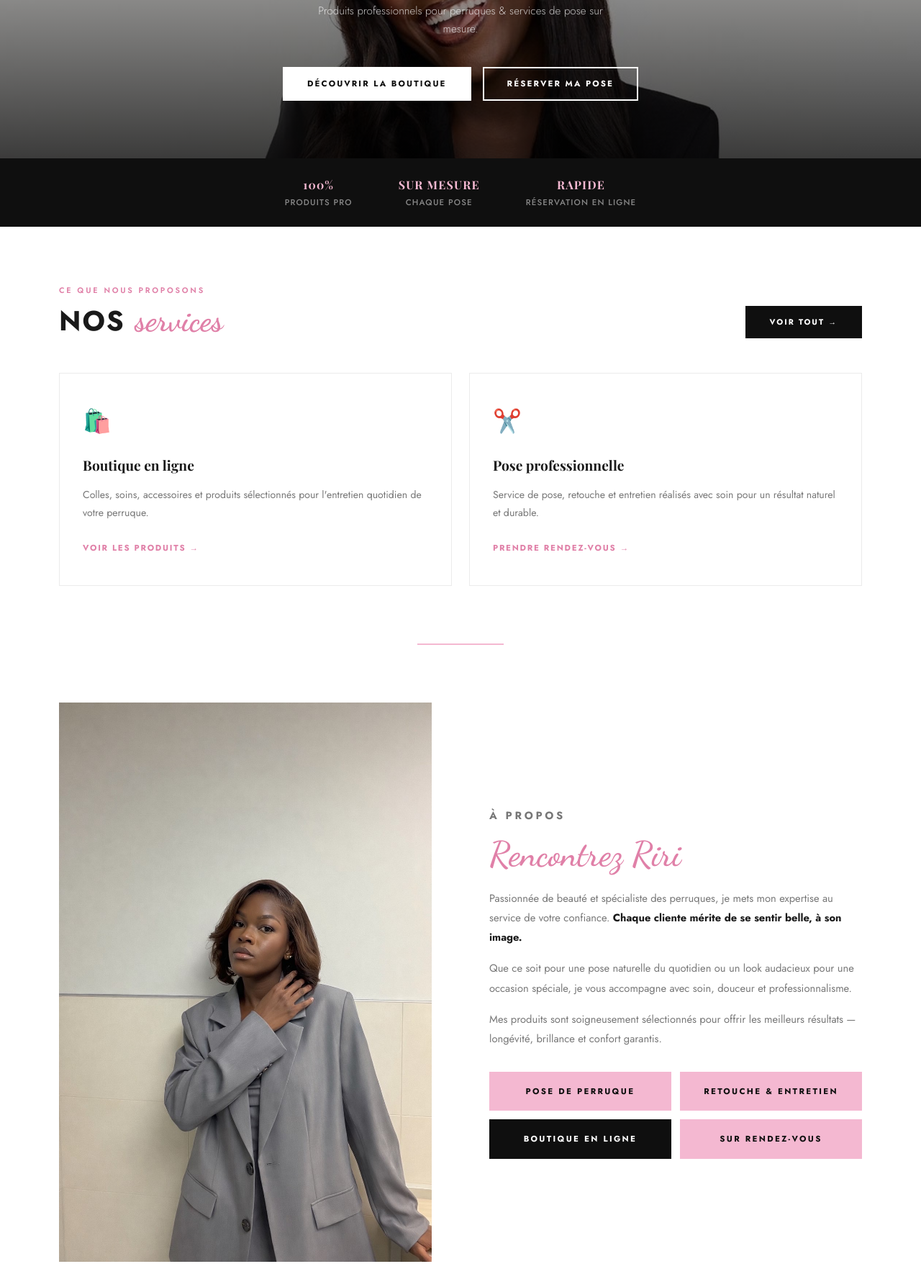
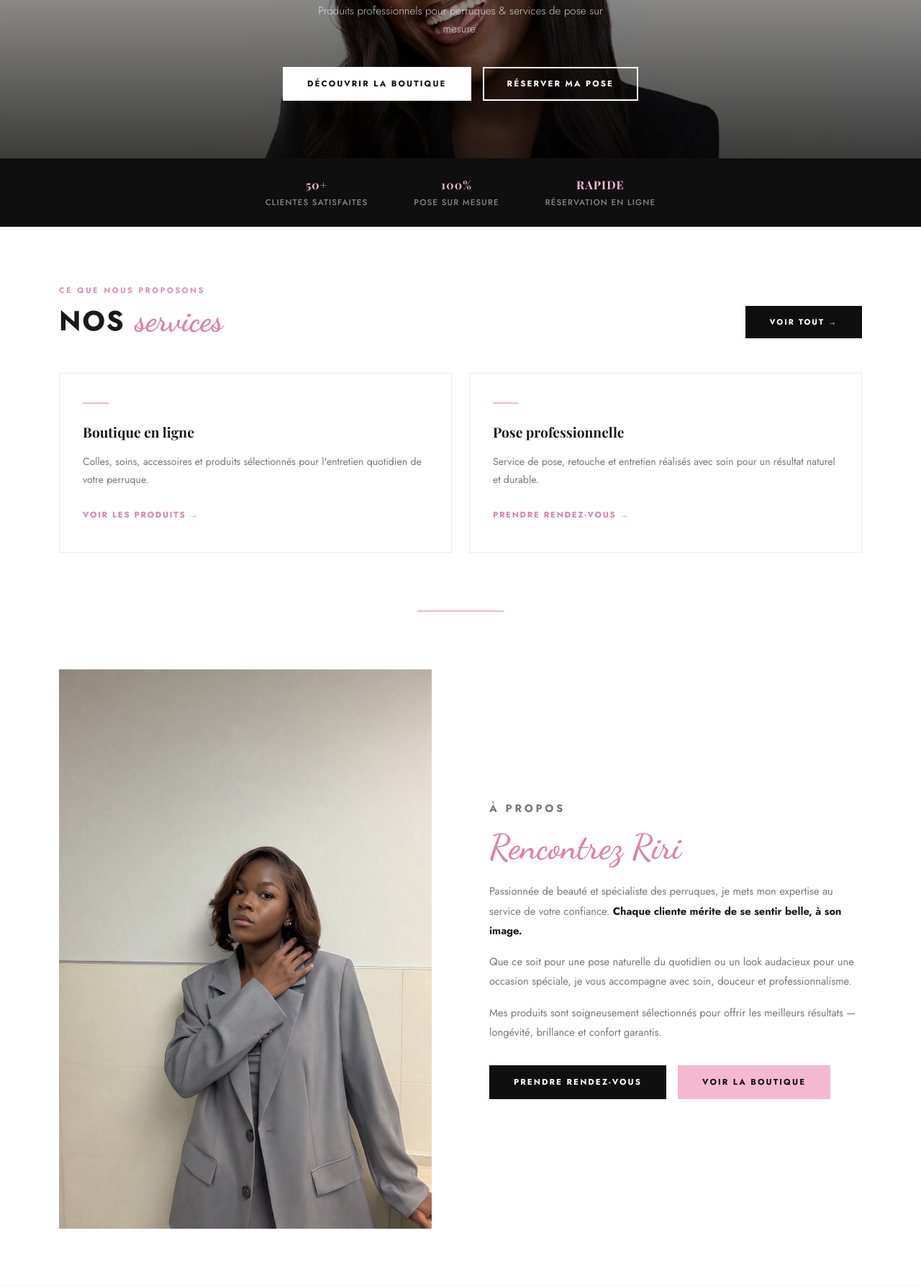
Before and after one commit to idrisstraore192/glow-by-riri, a Django app: page / in a window 1280 px wide. Shown: the part 667-2455 px from the top of the page at 72% size. Run offline with Django 5.2, Linux system fonts and the light colour scheme; data that the repository does not hold is empty; some web fonts are replaced.

Commit message:
Optimisation UX : supprime redondances, améliore élégance
- Remplace grille de 4 boutons dans À propos par 2 CTA clairs
- Remplace emojis des cartes services par trait rose minimaliste
- Stats strip : chiffres plus personnalisés

```diff
--- a/static/css/styles.css
+++ b/static/css/styles.css
@@ -360,6 +360,7 @@ footer span { color: var(--rose); }
 }
 .feature-card:hover { box-shadow: 0 12px 40px rgba(0,0,0,0.08); transform: translateY(-3px); }
 .feature-icon { font-size: 2rem; margin-bottom: 1.2rem; display: block; }
+.feature-icon-line { width: 36px; height: 2px; background: var(--rose); margin-bottom: 1.5rem; }
 .feature-card h2 { font-family: 'Playfair Display', serif; font-size: 1.2rem; margin-bottom: 0.75rem; }
 .feature-card p { color: var(--muted); font-size: 0.88rem; line-height: 1.75; margin-bottom: 1.5rem; }
 .feature-card a { font-size: 0.72rem; font-weight: 700; letter-spacing: 0.15em; text-transform: uppercase; color: var(--rose-dark); text-decoration: none; }
--- a/templates/core/home.html
+++ b/templates/core/home.html
@@ -23,8 +23,8 @@
 
 <!-- STRIP CHIFFRES -->
 <div class="strip">
-    <div class="strip-item"><strong>100%</strong>Produits pro</div>
-    <div class="strip-item"><strong>Sur mesure</strong>Chaque pose</div>
+    <div class="strip-item"><strong>50+</strong>Clientes satisfaites</div>
+    <div class="strip-item"><strong>100%</strong>Pose sur mesure</div>
     <div class="strip-item"><strong>Rapide</strong>Réservation en ligne</div>
 </div>
 
@@ -42,13 +42,13 @@
     </div>
     <div class="features">
         <div class="feature-card">
-            <span class="feature-icon">🛍️</span>
+            <div class="feature-icon-line"></div>
             <h2>Boutique en ligne</h2>
             <p>Colles, soins, accessoires et produits sélectionnés pour l'entretien quotidien de votre perruque.</p>
             <a href="/shop/">Voir les produits →</a>
         </div>
         <div class="feature-card">
-            <span class="feature-icon">✂️</span>
+            <div class="feature-icon-line"></div>
             <h2>Pose professionnelle</h2>
             <p>Service de pose, retouche et entretien réalisés avec soin pour un résultat naturel et durable.</p>
             <a href="/booking/">Prendre rendez-vous →</a>
@@ -71,11 +71,9 @@
         <p>Que ce soit pour une pose naturelle du quotidien ou un look audacieux pour une occasion spéciale, je vous accompagne avec soin, douceur et professionnalisme.</p>
         <p>Mes produits sont soigneusement sélectionnés pour offrir les meilleurs résultats — longévité, brillance et confort garantis.</p>
 
-        <div class="services-grid" style="margin-top: 2rem;">
-            <a href="/booking/" class="service-btn">Pose de perruque</a>
-            <a href="/booking/" class="service-btn">Retouche & entretien</a>
-            <a href="/shop/" class="service-btn active">Boutique en ligne</a>
-            <a href="/booking/" class="service-btn">Sur rendez-vous</a>
+        <div style="margin-top: 2rem; display: flex; gap: 1rem; flex-wrap: wrap;">
+            <a href="/booking/" class="btn btn-black">Prendre rendez-vous</a>
+            <a href="/shop/" class="btn">Voir la boutique</a>
         </div>
     </div>
 </section>
```
